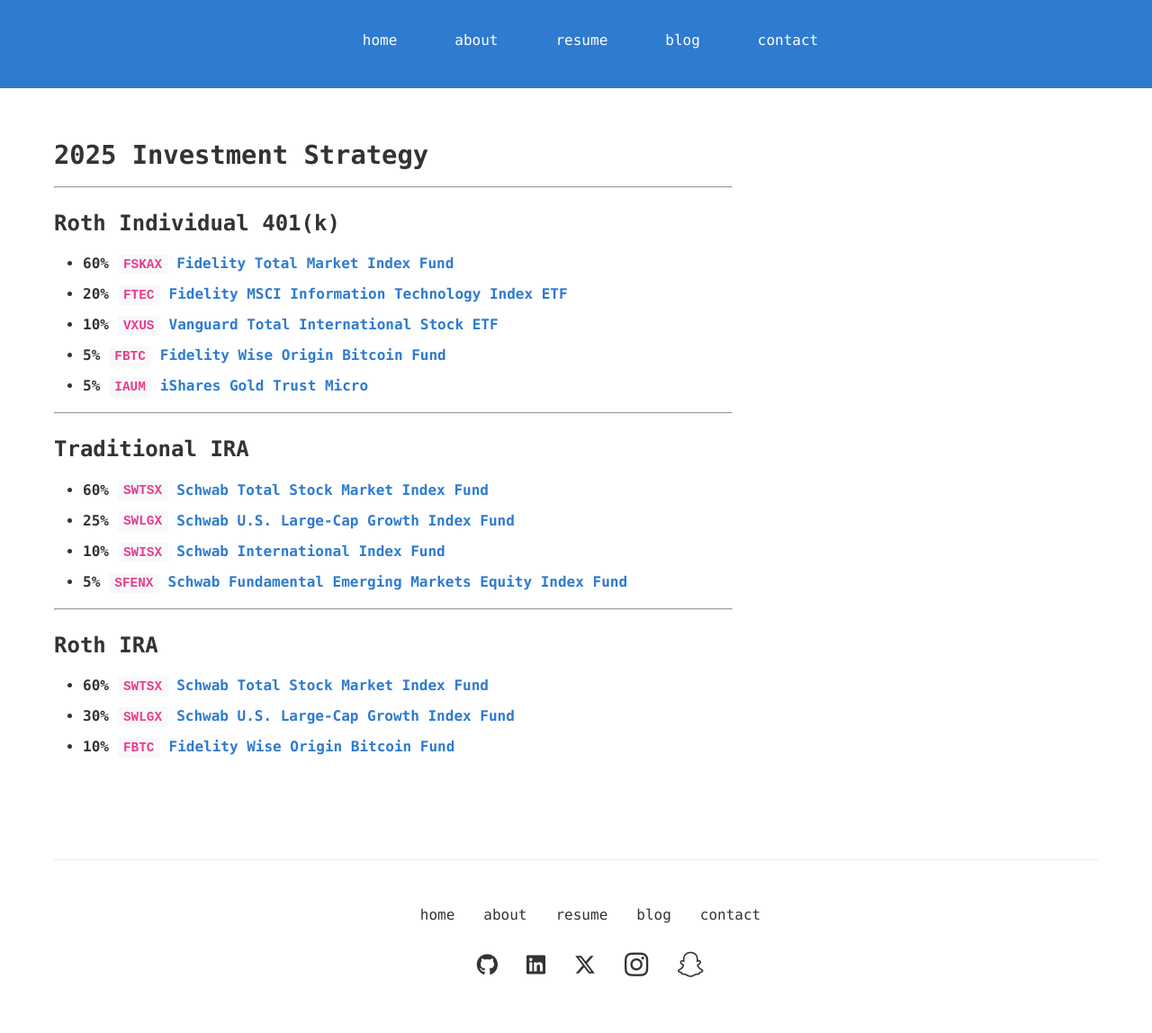
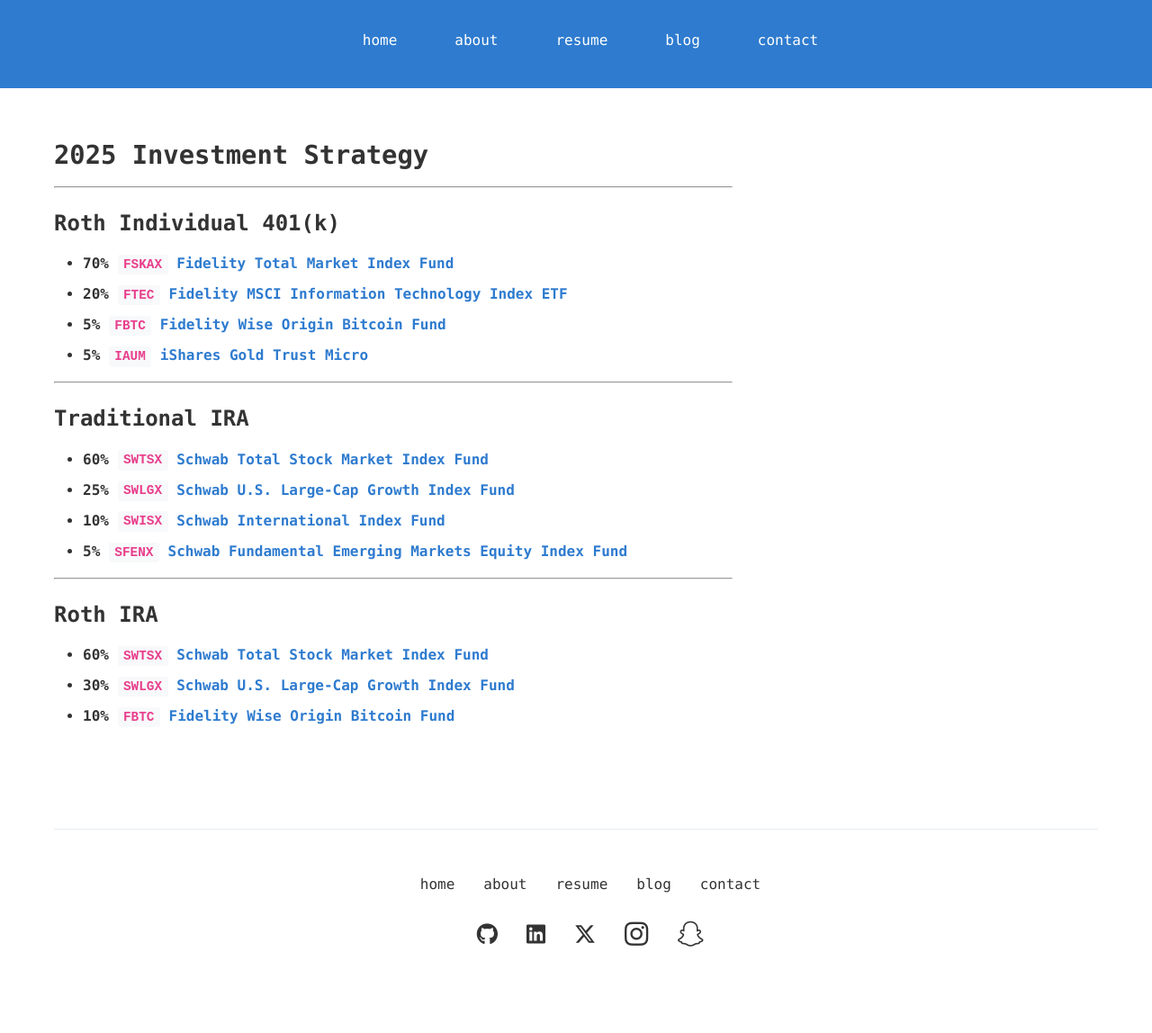
Before and after one commit to jmwoo/jmwoo.github.io, a Jekyll site: the page built from invest.md, in a window 1280 px wide. Shown: the whole page at 90% size. Built offline with Jekyll 4.4.1, drawn with Linux system fonts in a browser that asks for light colours; our own code applies the rules of GitHub Pages for plain Markdown files; after the commit the page ends 1114 px from its top, so only the background shows below that.

Commit message:
update invest

```diff
--- a/invest.md
+++ b/invest.md
@@ -3,9 +3,8 @@
 ---
 ## Roth Individual 401(k)
 
-- **60% [`FSKAX` Fidelity Total Market Index Fund](https://fundresearch.fidelity.com/mutual-funds/summary/315911693)**
+- **70% [`FSKAX` Fidelity Total Market Index Fund](https://fundresearch.fidelity.com/mutual-funds/summary/315911693)**
 - **20% [`FTEC` Fidelity MSCI Information Technology Index ETF](https://digital.fidelity.com/prgw/digital/research/quote/dashboard/summary?symbol=FTEC)**
-- **10% [`VXUS` Vanguard Total International Stock ETF](https://investor.vanguard.com/investment-products/etfs/profile/vxus)**
 - **5% [`FBTC` Fidelity Wise Origin Bitcoin Fund](https://digital.fidelity.com/prgw/digital/research/quote/dashboard/summary?symbol=FBTC)**
 - **5% [`IAUM` iShares Gold Trust Micro](https://www.ishares.com/us/products/306979/ishares-gold-trust-micro)**
 
```
